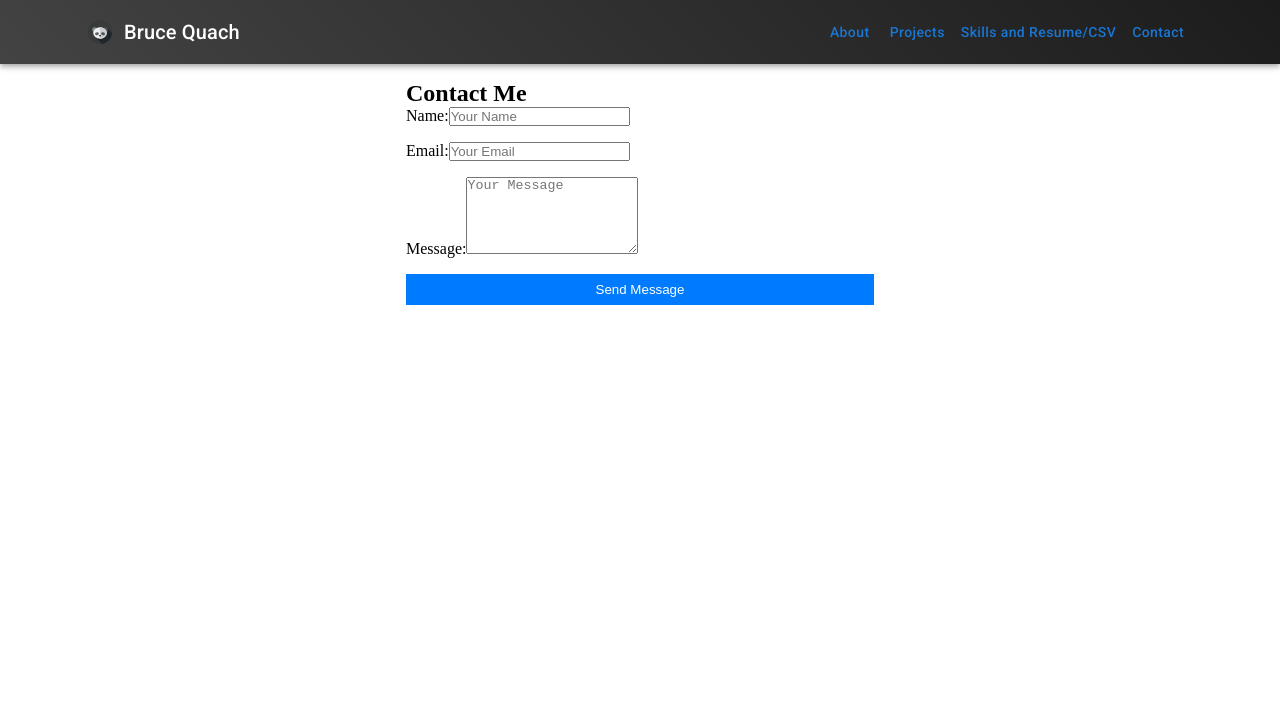
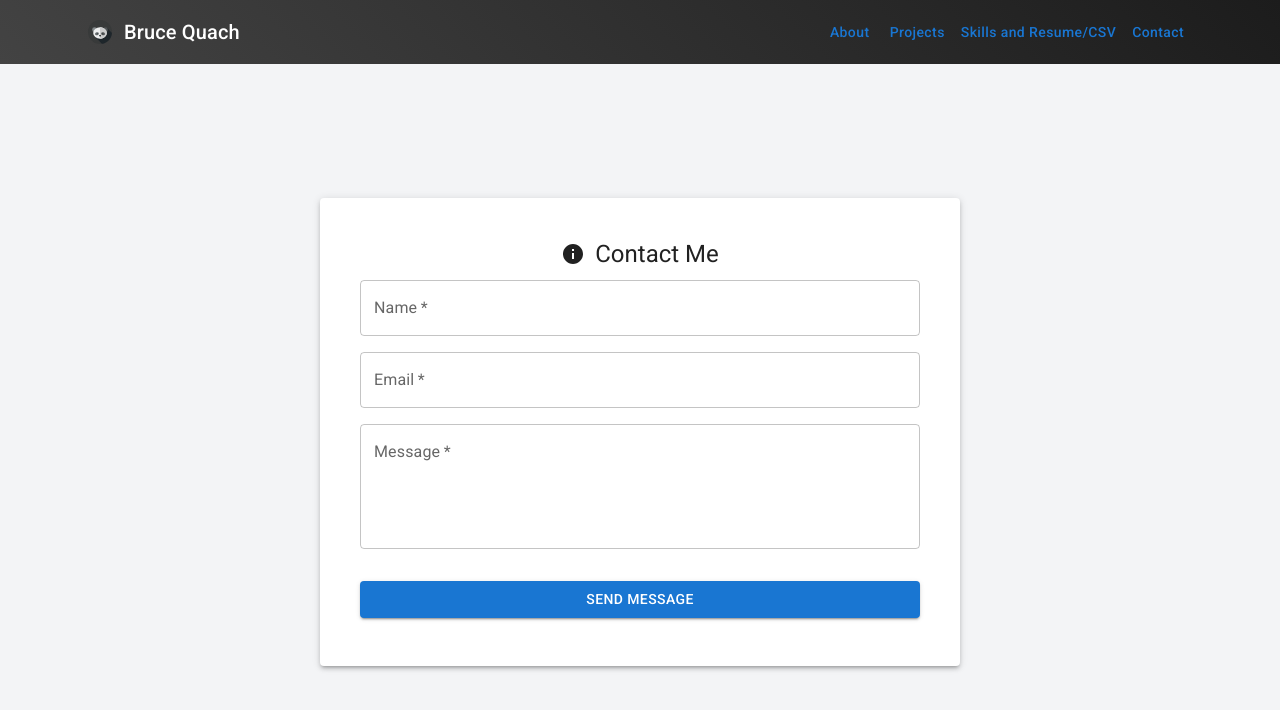
Before and after one commit to bquach1/website, a React (Create React App) app: page /website/contact in a window 1280 px wide. Shown: the top 710 px of the page. Built offline with nearby package versions, Linux system fonts and the light colour scheme.

Commit message:
Finish contact form

```diff
--- a/src/components/contact/ContactForm.js
+++ b/src/components/contact/ContactForm.js
@@ -1,95 +1,82 @@
 import React from "react";
-import { useForm } from "react-hook-form";
-import emailjs from "emailjs-com";
+import {
+  Box,
+  TextField,
+  Button,
+  Typography,
+  Card,
+  CardContent,
+  Tooltip,
+} from "@mui/material";
+import InfoIcon from "@mui/icons-material/Info";
 
 const ContactForm = () => {
-  const {
-    register,
-    handleSubmit,
-    reset,
-    formState: { errors },
-  } = useForm();
-
-  const onSubmit = (data) => {
-    const serviceId = "service_fswj57o";
-    const templateId = "template_we3pbu3";
-    const userId = "SHDLQUE3lEq6avrDr";
-
-    const emailData = {
-      ...data,
-      from_name: data.name,
-      to_name: "Bruce",
-      message: data.message,
-      from_email: data.email,
-      reply_to: data.email,
-    };
-
-    emailjs
-      .send(serviceId, templateId, emailData, userId)
-      .then((response) => {
-        alert("Message sent successfully!");
-        reset();
-      })
-      .catch((error) => {
-        console.error("Error sending email:", error);
-        alert("Failed to send message. Please try again later.");
-      });
-  };
-
   return (
-    <div style={{ maxWidth: "500px", margin: "0 auto", padding: "1rem" }}>
-      <h2>Contact Me</h2>
-      <form
-        onSubmit={handleSubmit(onSubmit)}
-        style={{ display: "flex", flexDirection: "column", gap: "1rem" }}
-      >
-        <label>
-          Name:
-          <input
-            type="text"
-            {...register("name", { required: "Name is required" })}
-            placeholder="Your Name"
-          />
-          {errors.name && (
-            <span style={{ color: "red" }}>{errors.name.message}</span>
-          )}
-        </label>
-        <label>
-          Email:
-          <input
-            type="email"
-            {...register("email", { required: "Email is required" })}
-            placeholder="Your Email"
-          />
-          {errors.email && (
-            <span style={{ color: "red" }}>{errors.email.message}</span>
-          )}
-        </label>
-        <label>
-          Message:
-          <textarea
-            {...register("message", { required: "Message is required" })}
-            placeholder="Your Message"
-            rows="5"
-          ></textarea>
-          {errors.message && (
-            <span style={{ color: "red" }}>{errors.message.message}</span>
-          )}
-        </label>
-        <button
-          type="submit"
-          style={{
-            padding: "0.5rem 1rem",
-            background: "#007BFF",
-            color: "#fff",
-            border: "none",
-            cursor: "pointer",
-          }}
-        >
-          Send Message
-        </button>
-      </form>
-    </div>
+    <Box
+      sx={{
+        display: "flex",
+        justifyContent: "center",
+        alignItems: "center",
+        height: "92vh",
+        backgroundColor: "#f3f4f6",
+      }}
+    >
+      <Card sx={{ width: "50%", padding: 3, boxShadow: 3 }}>
+        <CardContent>
+          <div
+            style={{
+              display: "flex",
+              alignItems: "center",
+              justifyContent: "center",
+              paddingBottom: 10,
+            }}
+          >
+            <Tooltip
+              title="Any questions, feedback, or requests? Feel free to fill out this form and send an email!"
+              placement="top"
+            >
+              <InfoIcon style={{ marginRight: 10 }} />
+            </Tooltip>
+            <Typography variant="h5" component="h2">
+              Contact Me
+            </Typography>
+          </div>
+          <Box
+            component="form"
+            sx={{
+              display: "flex",
+              flexDirection: "column",
+              gap: 2,
+            }}
+          >
+            <TextField label="Name" variant="outlined" fullWidth required />
+            <TextField
+              label="Email"
+              variant="outlined"
+              type="email"
+              fullWidth
+              required
+            />
+            <TextField
+              label="Message"
+              variant="outlined"
+              multiline
+              rows={4}
+              fullWidth
+              required
+            />
+            <Button
+              type="submit"
+              variant="contained"
+              color="primary"
+              sx={{ mt: 2 }}
+            >
+              Send Message
+            </Button>
+          </Box>
+        </CardContent>
+      </Card>
+    </Box>
   );
 };
 
```
